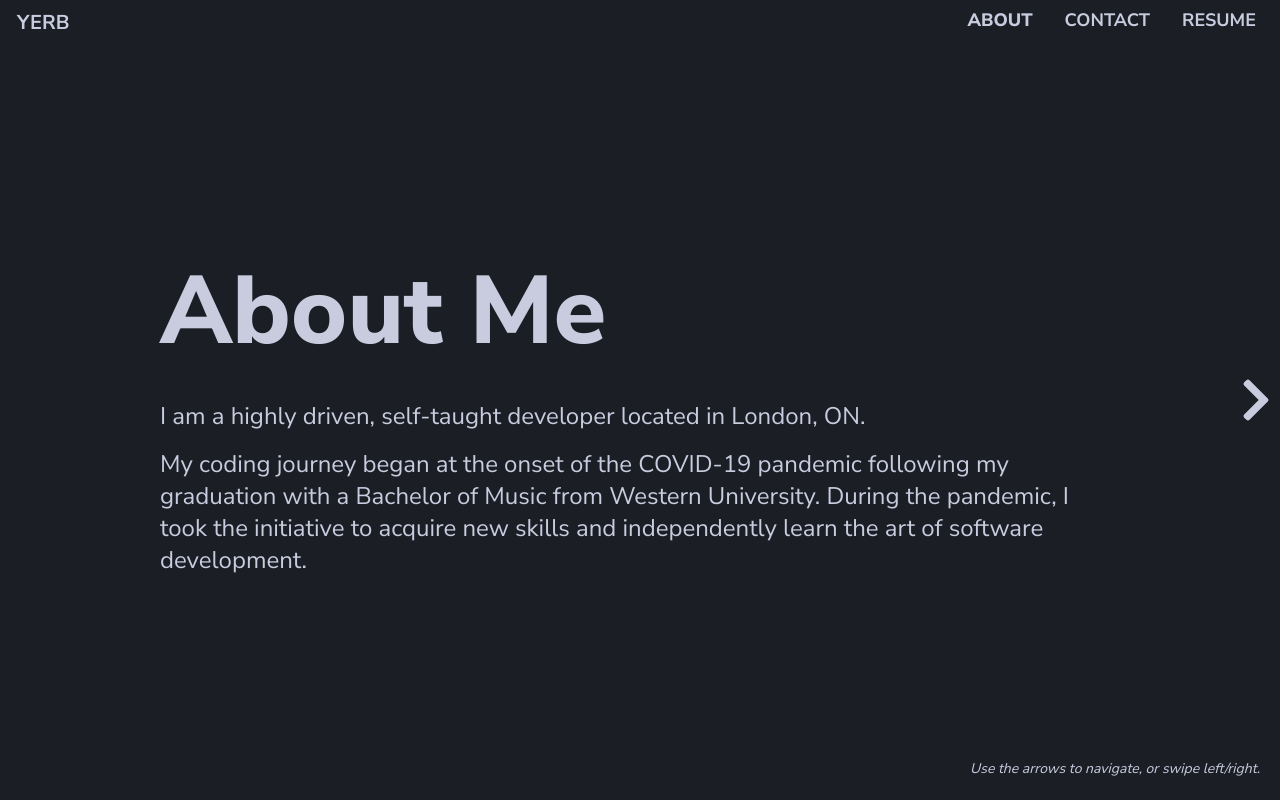
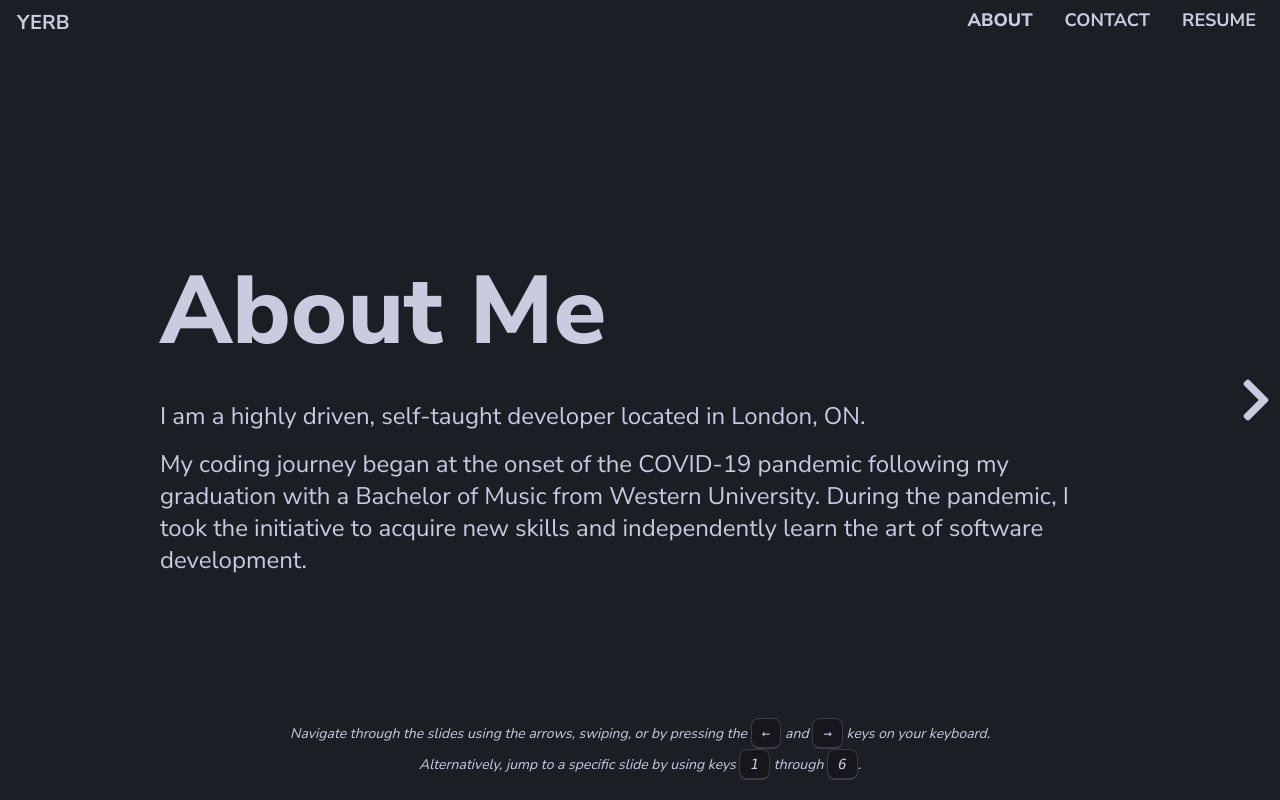
Before and after one commit to aaronpo97/portfolio, a Next.js app: page /about in a window 1280 px wide. Built offline with nearby package versions, Linux system fonts and the light colour scheme; what tailwindcss-animated would draw is missing.

Commit message:
Refactor

```diff
--- a/src/components/about-page/AboutPageHeader.tsx
+++ b/src/components/about-page/AboutPageHeader.tsx
@@ -35,15 +35,29 @@ const AboutPageHeader: FC<{
       </div>
 
       {/* bottom right corner */}
-      <div className="absolute bottom-0 right-0 p-5">
+      <div
+        className={classNames('absolute bottom-0 p-5 text-center', {
+          'animate-flip-up': doAnimation,
+          'opacity-0': !doAnimation,
+        })}
+      >
         {isMobile ? (
           <span className="text-xs italic">
             Swipe left to see more, or right to go back.
           </span>
         ) : (
-          <span className="text-sm italic">
-            Use the arrows to navigate, or swipe left/right.
-          </span>
+          <ul className="flex flex-col text-sm italic">
+            <li>
+              Navigate through the slides using the arrows, swiping, or by pressing the{' '}
+              <kbd className="kbd">←</kbd> and <kbd className="kbd">→</kbd> keys on your
+              keyboard.
+            </li>
+
+            <li>
+              Alternatively, jump to a specific slide by using keys{' '}
+              <kbd className="kbd">1</kbd> through <kbd className="kbd">6</kbd>.
+            </li>
+          </ul>
         )}
       </div>
     </header>
--- a/src/components/about-page/AboutPageTechSection.tsx
+++ b/src/components/about-page/AboutPageTechSection.tsx
@@ -13,13 +13,11 @@ const AboutPageTechSection: FC<{ item: Content }> = ({ item }) => {
       additionalTransfrom={0}
       arrows={false}
       autoPlay
-      autoPlaySpeed={2300}
+      autoPlaySpeed={3000}
       centerMode={false}
-      draggable
+      draggable={false}
       focusOnSelect={false}
       keyBoardControl
-      minimumTouchDrag={80}
-      pauseOnHover
       renderArrowsWhenDisabled={false}
       renderButtonGroupOutside={false}
       renderDotsOutside={false}
--- /dev/null
+++ b/src/components/about-page/CustomArrows.tsx
@@ -0,0 +1,26 @@
+import { FaChevronLeft, FaChevronRight } from 'react-icons/fa';
+import { ArrowProps } from 'react-multi-carousel';
+
+export const CustomLeftArrow = ({ onClick }: ArrowProps) => {
+  return (
+    <button
+      aria-label="Previous slide"
+      className="absolute left-0 top-1/2 -translate-y-1/2 transform"
+      onClick={onClick}
+    >
+      <FaChevronLeft className="text-5xl" />
+    </button>
+  );
+};
+
+export const CustomRightArrow = ({ onClick }: ArrowProps) => {
+  return (
+    <button
+      aria-label="Next slide"
+      className="absolute right-0 top-1/2 -translate-y-1/2 transform"
+      onClick={onClick}
+    >
+      <FaChevronRight className="text-5xl" />
+    </button>
+  );
+};
--- /dev/null
+++ b/src/hooks/aboutPageCarousel/useSlideControls.ts
@@ -0,0 +1,48 @@
+import { useState, useRef, useEffect } from 'react';
+import Carousel from 'react-multi-carousel';
+
+const useSlideControls = () => {
+  const [currentSlide, setCurrentSlide] = useState(0);
+  const ref = useRef<Carousel>(null);
+  useEffect(() => {
+    const handleKeyDown = (event: KeyboardEvent) => {
+      if (!ref.current) {
+        return;
+      }
+      const { key } = event;
+
+      switch (key) {
+        case 'ArrowLeft': {
+          ref.current.previous(1);
+          break;
+        }
+        case 'ArrowRight': {
+          ref.current.next(1);
+          break;
+        }
+        case '1':
+        case '2':
+        case '3':
+        case '4':
+        case '5':
+        case '6': {
+          const slideNumber = parseInt(key, 10) - 1;
+          ref.current.goToSlide(slideNumber);
+          setCurrentSlide(slideNumber);
+          break;
+        }
+
+        default:
+          break;
+      }
+    };
+    window.addEventListener('keydown', handleKeyDown);
+    return () => {
+      window.removeEventListener('keydown', handleKeyDown);
+    };
+  }, []);
+
+  return { currentSlide, setCurrentSlide, ref };
+};
+
+export default useSlideControls;
--- a/src/pages/about.tsx
+++ b/src/pages/about.tsx
@@ -2,7 +2,6 @@ import type { GetStaticProps, NextPage } from 'next';
 
 import aboutInfo from '@/content/pages/about.json';
 import Head from 'next/head';
-import { ArrowProps } from 'react-multi-carousel/lib/types';
 
 import AboutPageHeader from '@/components/about-page/AboutPageHeader';
 
@@ -11,45 +10,22 @@ import AboutPageSection from '@/components/about-page/AboutPageSection';
 import Carousel from 'react-multi-carousel';
 import 'react-multi-carousel/lib/styles.css';
 import useIsMobile from '@/hooks/useIsMobile';
-import { useState } from 'react';
-import { FaChevronLeft, FaChevronRight } from 'react-icons/fa';
-
-const CustomLeftArrow = ({ onClick }: ArrowProps) => {
-  return (
-    <button
-      aria-label="Previous slide"
-      className="absolute left-0 top-1/2 -translate-y-1/2 transform"
-      onClick={onClick}
-    >
-      <FaChevronLeft className="text-5xl" />
-    </button>
-  );
-};
-
-const CustomRightArrow = ({ onClick }: ArrowProps) => {
-  return (
-    <button
-      aria-label="Next slide"
-      className="absolute right-0 top-1/2 -translate-y-1/2 transform"
-      onClick={onClick}
-    >
-      <FaChevronRight className="text-5xl" />
-    </button>
-  );
-};
+import { CustomLeftArrow, CustomRightArrow } from '@/components/about-page/CustomArrows';
+import useSlideControls from '@/hooks/aboutPageCarousel/useSlideControls';
 
 const AboutPage: NextPage<AboutPageProps> = ({ content, preamble, title }) => {
-  const [currentSlide, setCurrentSlide] = useState(0);
   const isMobile = useIsMobile();
 
+  const { currentSlide, setCurrentSlide, ref } = useSlideControls();
   return (
     <>
       <Head>
         <title>{`${title} | ${process.env.NEXT_PUBLIC_SITE_NAME}`}</title>
         <meta name="description" content={preamble} />
       </Head>
-      <article className="relative flex h-full w-full items-center justify-center">
+      <article className="relative flex h-full w-full touch-pan-x touch-pan-y select-none items-center justify-center">
         <Carousel
+          ref={ref}
           containerClass="container"
           customLeftArrow={<CustomLeftArrow />}
           customRightArrow={<CustomRightArrow />}
@@ -89,10 +65,7 @@ export const getStaticProps: GetStaticProps<AboutPageProps> = async () => {
       title: aboutInfo.title,
       preamble: aboutInfo.preamble,
       content: aboutInfo.content.map((item) => {
-        return {
-          ...item,
-          id: crypto.randomUUID(),
-        };
+        return { ...item, id: crypto.randomUUID() };
       }),
     },
   };
```
